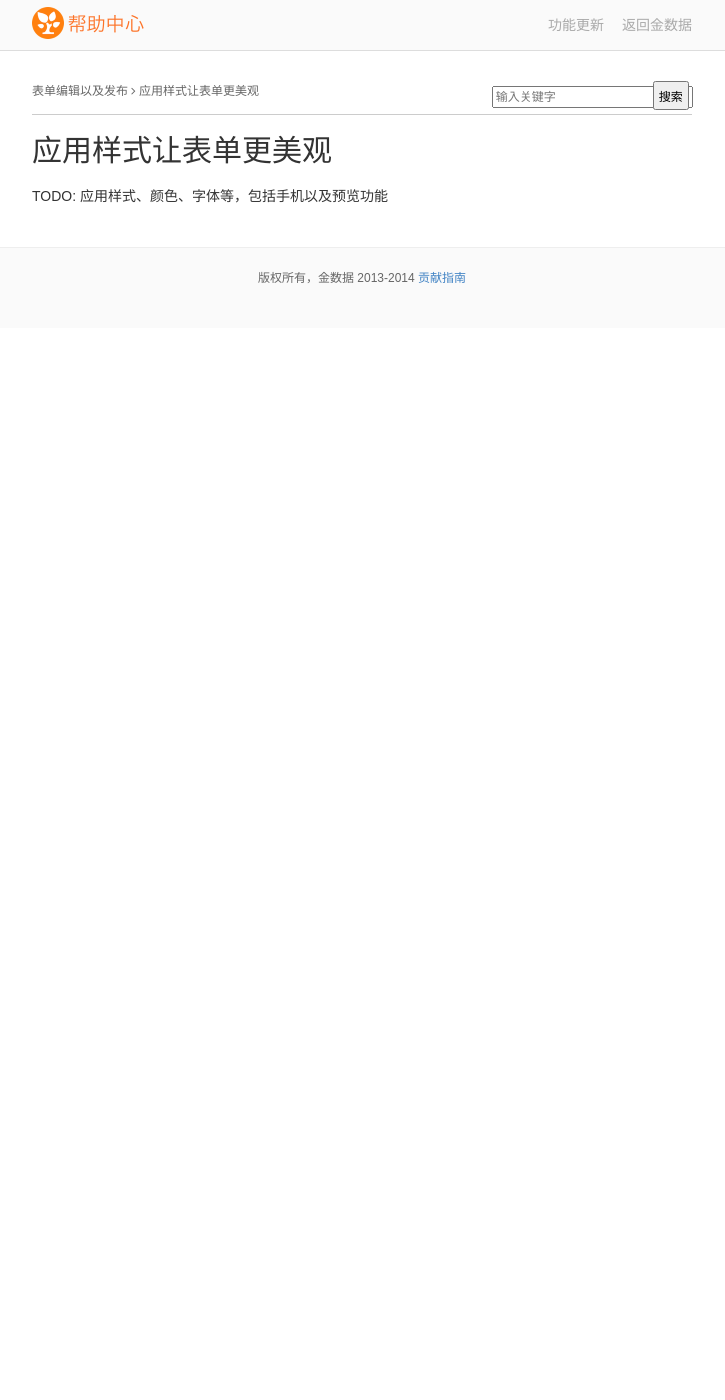
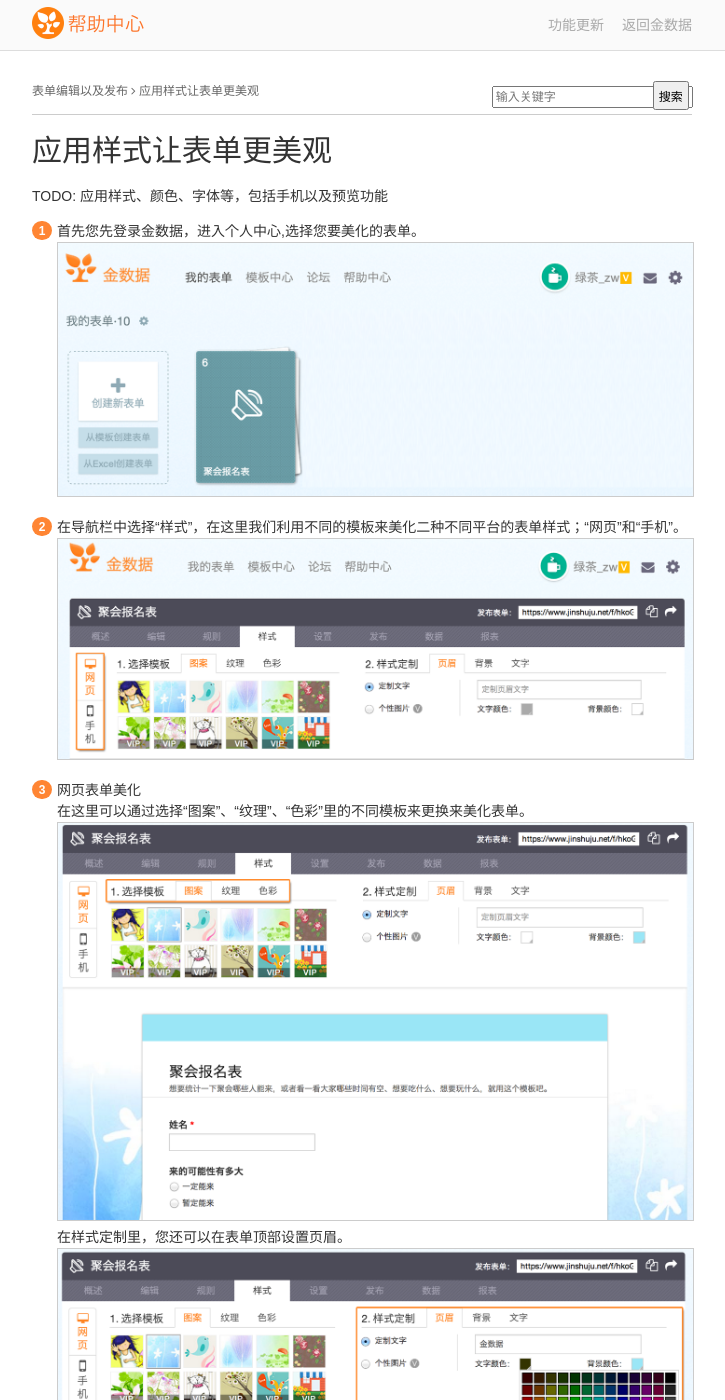
Before and after one commit to jinshuju/help.jinshuju.net, a Jekyll site: the page built from _posts/2014-2-7-style-form.md, in a window 1280 px wide and 1400 px high. Shown: the whole window, without its empty margins (278-1003 px from the left). Built offline with Jekyll 4.4.1, drawn with Linux system fonts in a browser that asks for light colours; Markdown is read by kramdown in place of the engine named in the settings; some of the changed text lies outside the part shown.

Commit message:
style-form

```diff
--- a/_posts/2014-2-7-style-form.md
+++ b/_posts/2014-2-7-style-form.md
@@ -9,3 +9,29 @@
 ---
 
 TODO: 应用样式、颜色、字体等，包括手机以及预览功能
+
+1. 首先您先登录金数据，进入个人中心,选择您要美化的表单。
+![样式](/images/style-1.png)
+
+2. 在导航栏中选择“样式”，在这里我们利用不同的模板来美化二种不同平台的表单样式；“网页”和“手机”。
+![样式](/images/style-2.png)
+
+3. 网页表单美化
+   在这里可以通过选择“图案”、“纹理”、“色彩”里的不同模板来更换来美化表单。
+![样式](/images/style-3.png)
+   在样式定制里，您还可以在表单顶部设置页眉。
+![样式](/images/style-4.png)
+   用户可以根据个人喜好调整背景左中右对齐或上传本地图片做为表单背景图。
+![样式](/images/style-5.png)
+   如果您觉的表单标题不够明显的话，我们还提供调整文字大小和颜色功能。
+![样式](/images/style-6.png)
+
+4. 手机表单美化
+   手机美化相对比较简单，通过更改表单的背景图或色彩来改变不同的样式。
+![样式](/images/style-7.png)
+
+5. 表单网页/手机预览功能
+![样式](/images/style-8.png)
+
+   通过网页模式和手机模式切换，来查看修饰后后表单样式，如需返回点击右上角返回按钮。
+![样式](/images/style-9.png)
```
Also changed, not shown: _posts/2014-2-7-recharge.md (+4 -4 lines), images/style-1.png (added), images/style-2.png (added), images/style-3.png (added), images/style-4.png (added), images/style-5.png (added), images/style-6.png (added), images/style-7.png (added), images/style-8.png (added), images/style-9.png (added).
